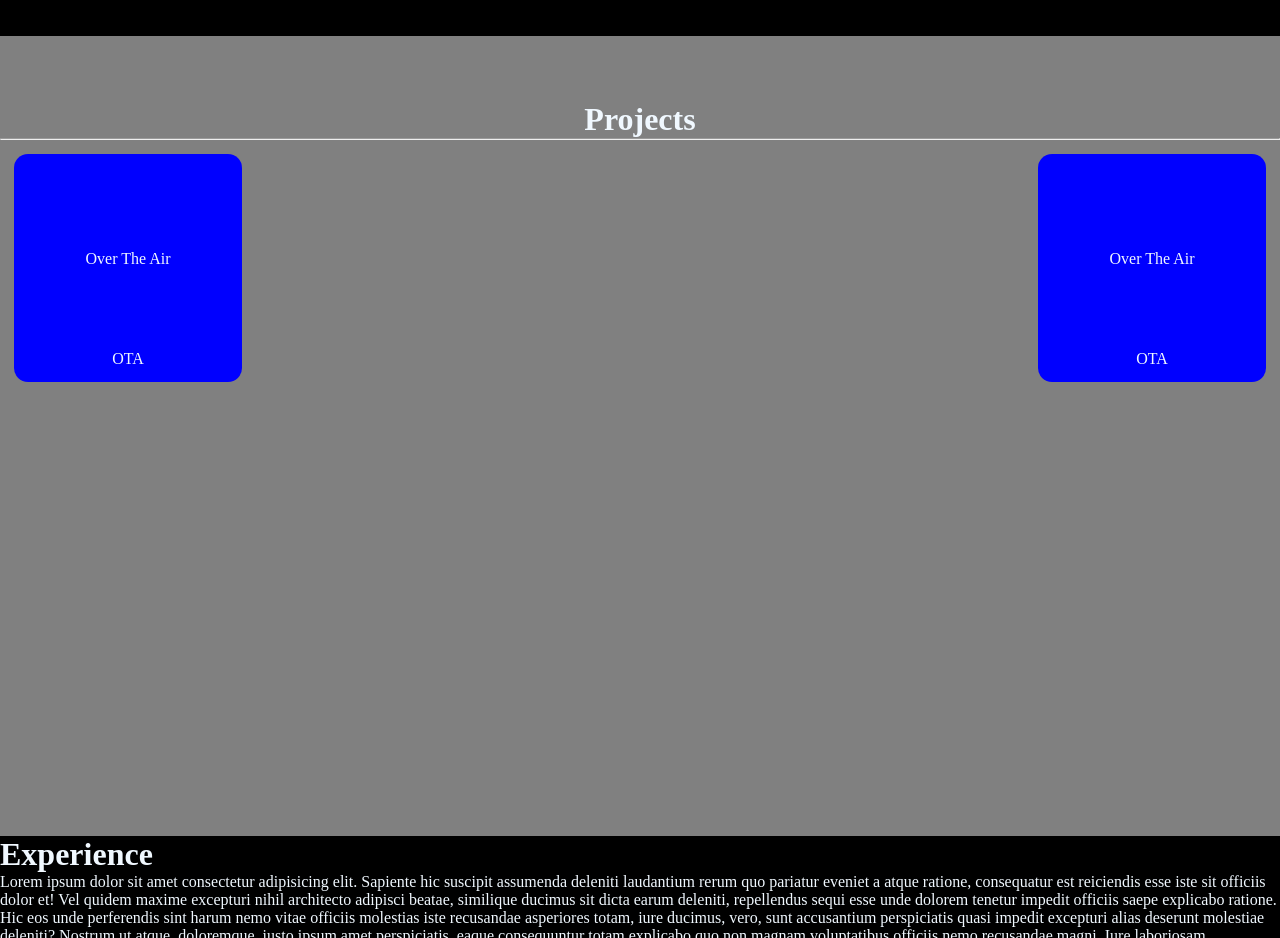
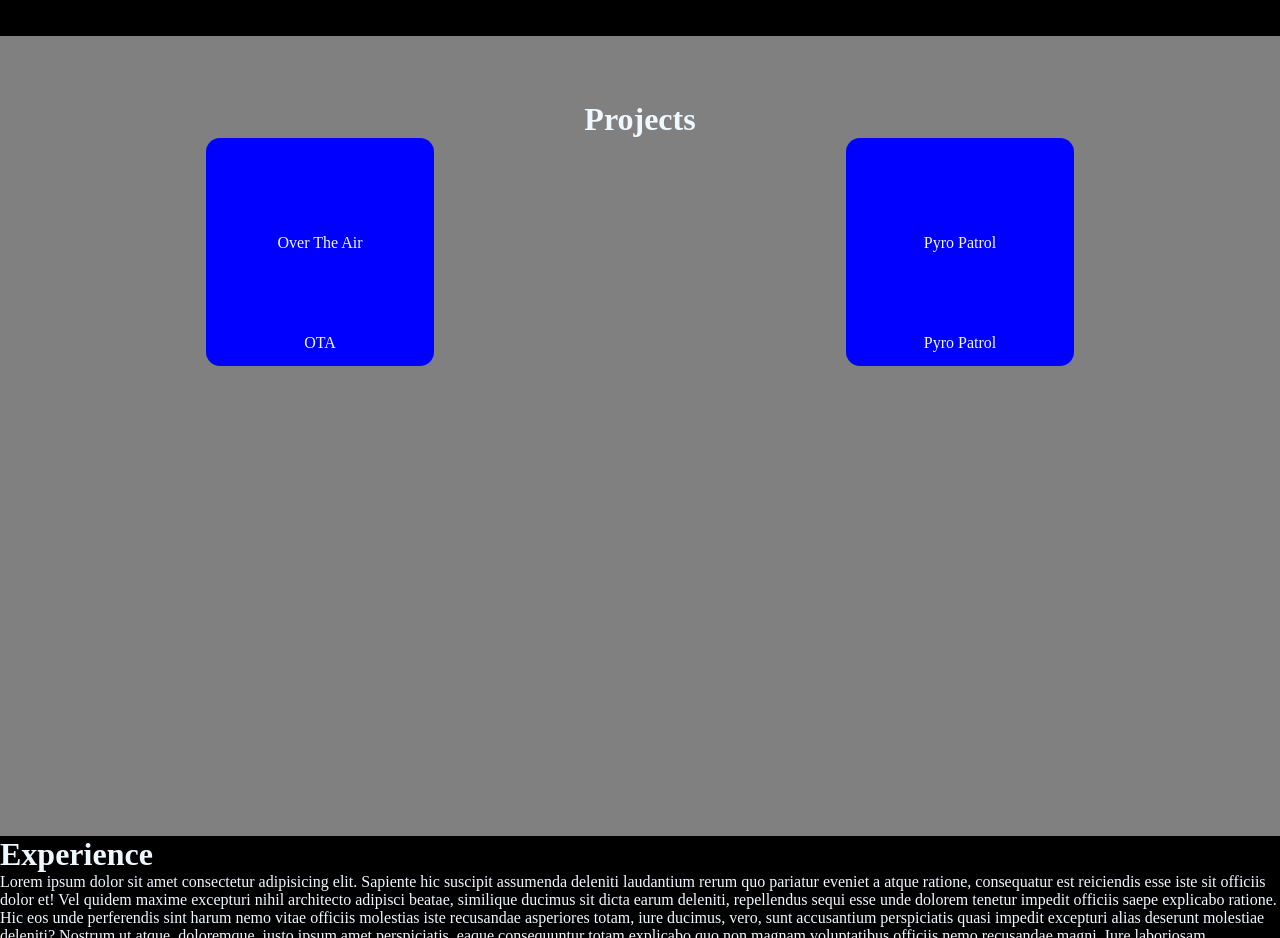
Before and after one commit to Paramesh-Kumar-2004/VP_Portfolio-2, a React (Create React App) app: page / in a window 1280 px wide. Shown: the part 2420-3358 px from the top of the page. Built offline with nearby package versions, Linux system fonts and the light colour scheme.

Commit message:
Updating The Projects.css

```diff
--- a/src/Components/Projects.jsx
+++ b/src/Components/Projects.jsx
@@ -8,10 +8,9 @@ function Projects() {
   return (
     <div id='Main_Project_Div'>
       <h1 id='Title'>Projects</h1>
-      <hr />
       <div id='Projects_List'>
         <Projects_Component ProjectName='OTA' Project_ID='OTA' Description='Over The Air' />
-        <Projects_Component ProjectName='OTA' Project_ID='OTA' Description='Over The Air' />
+        <Projects_Component ProjectName='Pyro Patrol' Project_ID='Pyro_Patrol' Description='Pyro Patrol' />
       </div>
     </div>
   )
--- a/src/Styles/Projects.css
+++ b/src/Styles/Projects.css
@@ -5,9 +5,10 @@
 
 #Projects_List{
     display: flex;
+    flex-wrap: wrap;
     align-items: center;
-    justify-content: space-between;
-    margin: 14px;
+    justify-content: space-around;
+    row-gap: 14px;
 }
 
 
```
